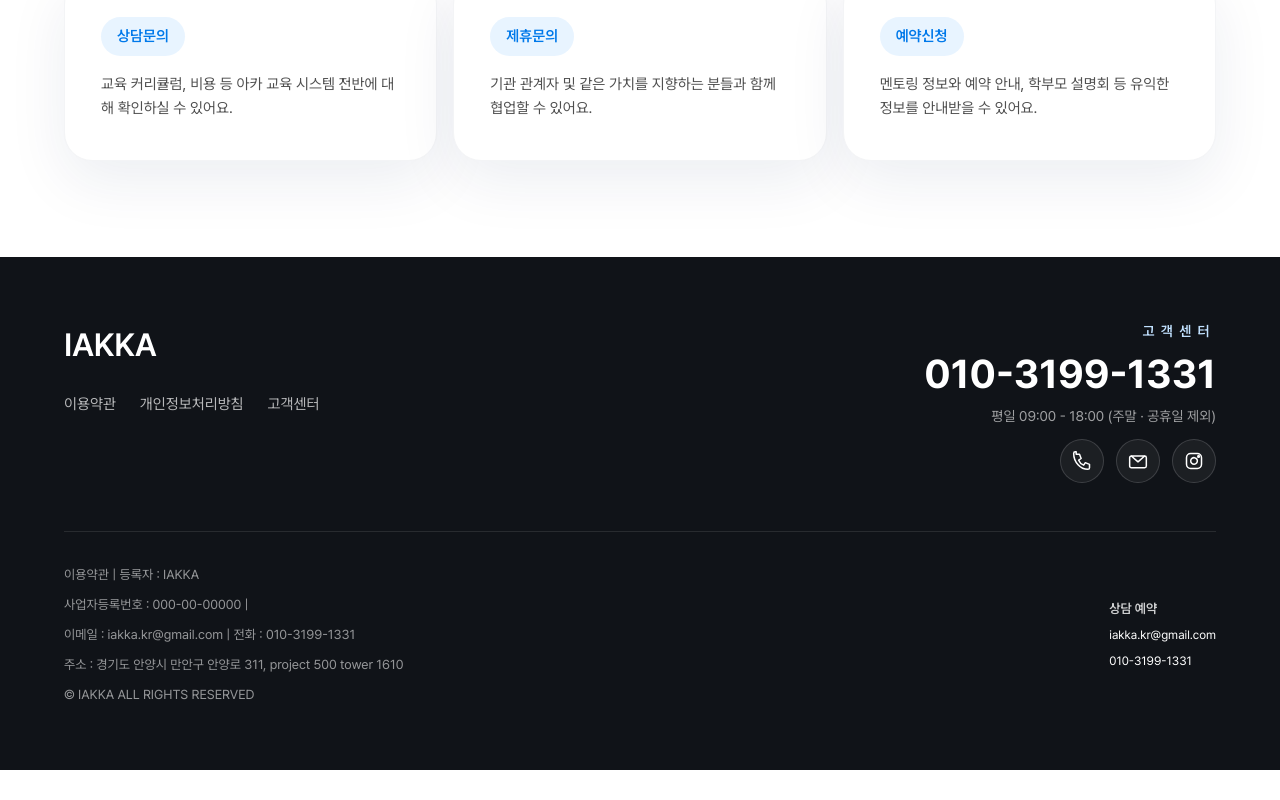
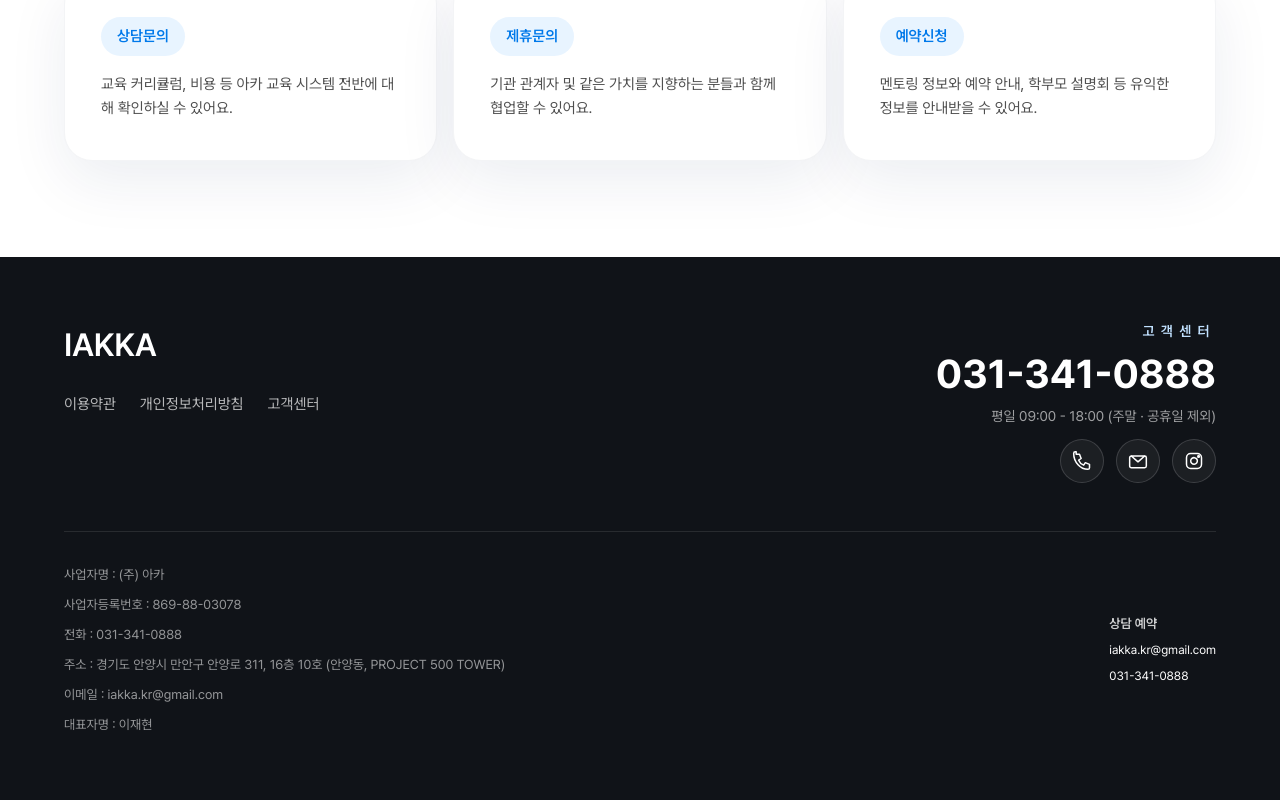
Before and after one commit to WithM2/iakkaweb, a Next.js app: page /contact in a window 1280 px wide. Shown: the part 385-1185 px from the top of the page. Before the commit the page ends 1155 px from the top, so only its background shows below. Built offline with nearby package versions, Linux system fonts and the light colour scheme.

Commit message:
Update Footer.tsx

```diff
--- a/src/components/common/Footer.tsx
+++ b/src/components/common/Footer.tsx
@@ -7,17 +7,18 @@ const FOOTER_LINKS = [
 ];
 
 const COMPANY_DETAILS = [
-  "이용약관 | 등록자 : IAKKA",
-  "사업자등록번호 : 000-00-00000 | ",
-  "이메일 : iakka.kr@gmail.com | 전화 : 010-3199-1331",
-  "주소 : 경기도 안양시 만안구 안양로 311, project 500 tower 1610",
-  "© IAKKA ALL RIGHTS RESERVED",
+  "사업자명 : (주) 아카",
+  "사업자등록번호 : 869-88-03078",
+  "전화 : 031-341-0888",
+  "주소 : 경기도 안양시 만안구 안양로 311, 16층 10호 (안양동, PROJECT 500 TOWER)",
+  "이메일 : iakka.kr@gmail.com",
+  "대표자명 : 이재현",
 ];
 
 const CONTACT_CHANNELS = [
   {
     label: "전화 연결",
-    href: "tel:01031991331",
+    href: "tel:031-341-0888",
     icon: (
       <svg
         aria-hidden
@@ -103,7 +104,7 @@ export default function Footer() {
               고객센터
             </p>
             <p className="text-[32px] font-bold leading-none text-white md:text-[40px]">
-              010-3199-1331
+              031-341-0888
             </p>
             <p className="text-[13px] text-white/60 md:text-[14px]">
               평일 09:00 - 18:00 (주말 · 공휴일 제외)
@@ -148,7 +149,7 @@ export default function Footer() {
               className="text-white hover:text-main-300"
               href="tel:01031991331"
             >
-              010-3199-1331
+              031-341-0888
             </a>
           </div>
         </div>
```
